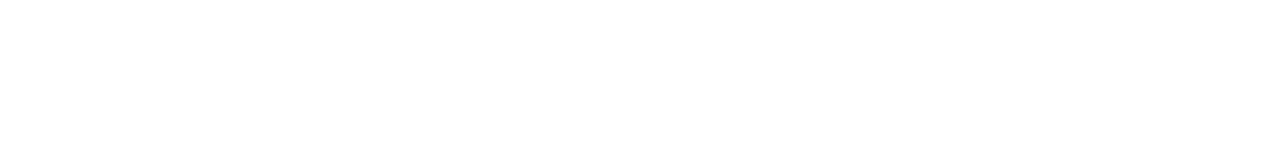
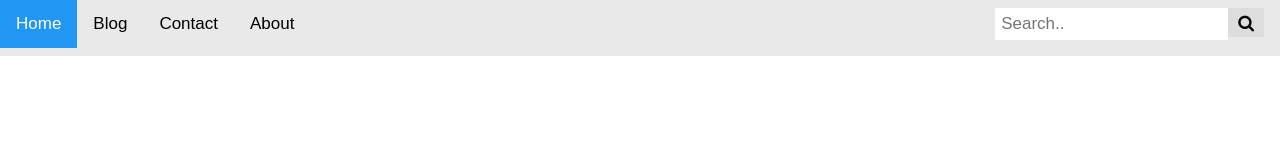
Before and after one commit to JustTakeAByte/JustTakeAByte, a plain HTML site: page index.html in a window 1280 px wide. Drawn offline with Linux system fonts and the light colour scheme.

Commit message:
Add files via upload

```diff
--- /dev/null
+++ b/css/style.css
@@ -0,0 +1,74 @@
+* {box-sizing: border-box;}
+
+body {
+  margin: 0;
+  font-family: Arial, Helvetica, sans-serif;
+}
+
+.topnav {
+  overflow: hidden;
+  background-color: #e9e9e9;
+}
+
+.topnav a {
+  float: left;
+  display: block;
+  color: black;
+  text-align: center;
+  padding: 14px 16px;
+  text-decoration: none;
+  font-size: 17px;
+}
+
+.topnav a:hover {
+  background-color: #ddd;
+  color: black;
+}
+
+.topnav a.active {
+  background-color: #2196F3;
+  color: white;
+}
+
+.topnav .search-container {
+  float: right;
+}
+
+.topnav input[type=text] {
+  padding: 6px;
+  margin-top: 8px;
+  font-size: 17px;
+  border: none;
+}
+
+.topnav .search-container button {
+  float: right;
+  padding: 6px 10px;
+  margin-top: 8px;
+  margin-right: 16px;
+  background: #ddd;
+  font-size: 17px;
+  border: none;
+  cursor: pointer;
+}
+
+.topnav .search-container button:hover {
+  background: #ccc;
+}
+
+@media screen and (max-width: 600px) {
+  .topnav .search-container {
+    float: none;
+  }
+  .topnav a, .topnav input[type=text], .topnav .search-container button {
+    float: none;
+    display: block;
+    text-align: left;
+    width: 100%;
+    margin: 0;
+    padding: 14px;
+  }
+  .topnav input[type=text] {
+    border: 1px solid #ccc;
+  }
+}
--- a/index.html
+++ b/index.html
@@ -1,9 +1,37 @@
-<html>
+<DOCTYPE html>
 
-<head>
 
-  <title> Hello, World</title>
+	<head>
 
-</head>
+		<title> JustTakeAByte - Research/Blog </title>
+		<link rel="stylesheet" href="css/style.css">
+                <link rel="stylesheet" href="https://cdnjs.cloudflare.com/ajax/libs/font-awesome/4.7.0/css/font-awesome.min.css">
+	</head>
+
+	<body>
+
+
+	<section>
+		<div class="top-header">
+			<div class="topnav">
+				<a class="active" href="index.html">Home</a>
+				<a href="blog.html">Blog</a>
+				<a href="contact.html">Contact</a>
+				<a href="about.html">About</a>
+				<div class="search-container">
+    					<form action="stuff">
+      						<input type="text" placeholder="Search.." name="search">
+      						<button type="submit"><i class="fa fa-search"></i></button>
+    					</form>
+ 				</div>
+			</div>
+
+		</div>
+
+	</section>
+
+
+
+	</body>
 
 </html>
```
